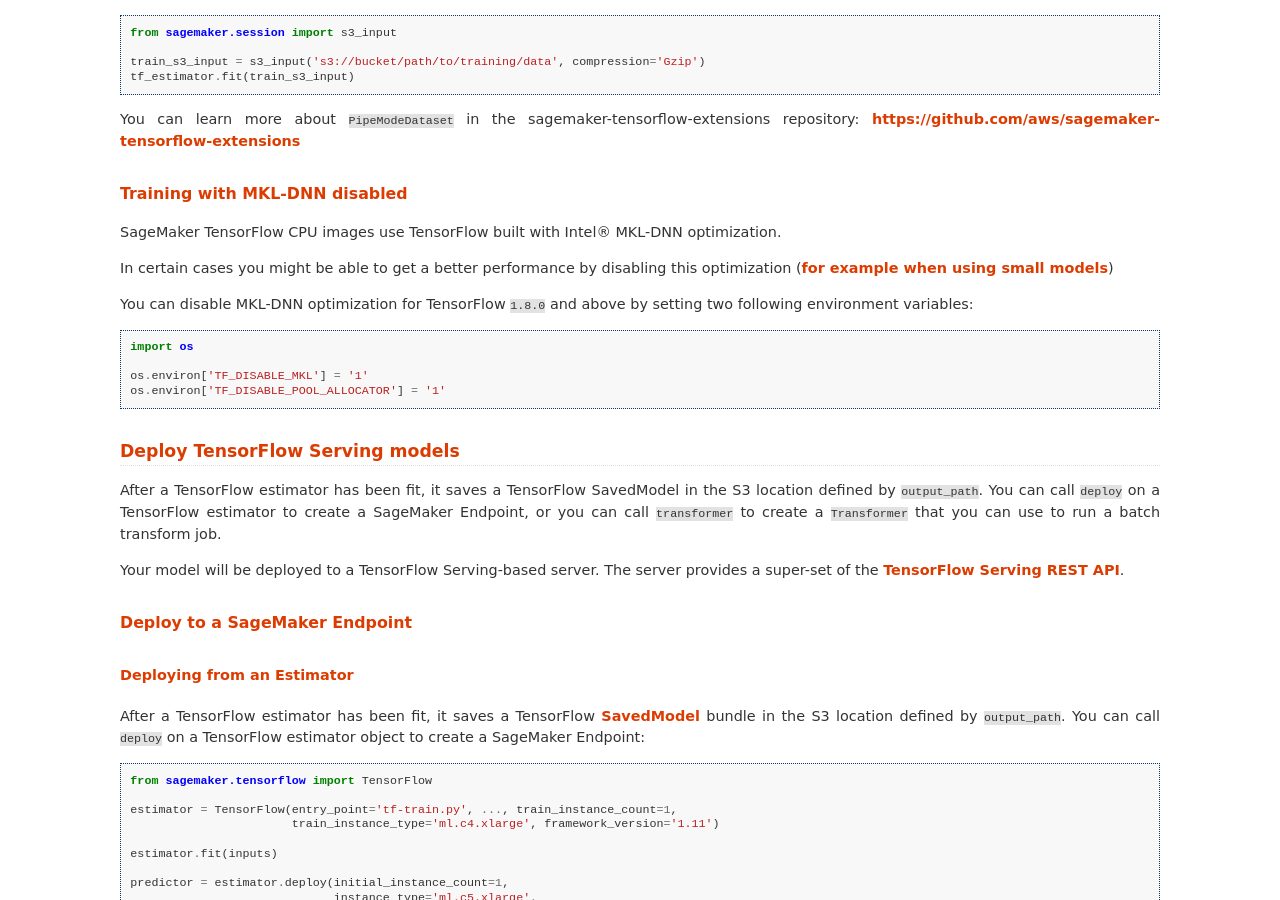
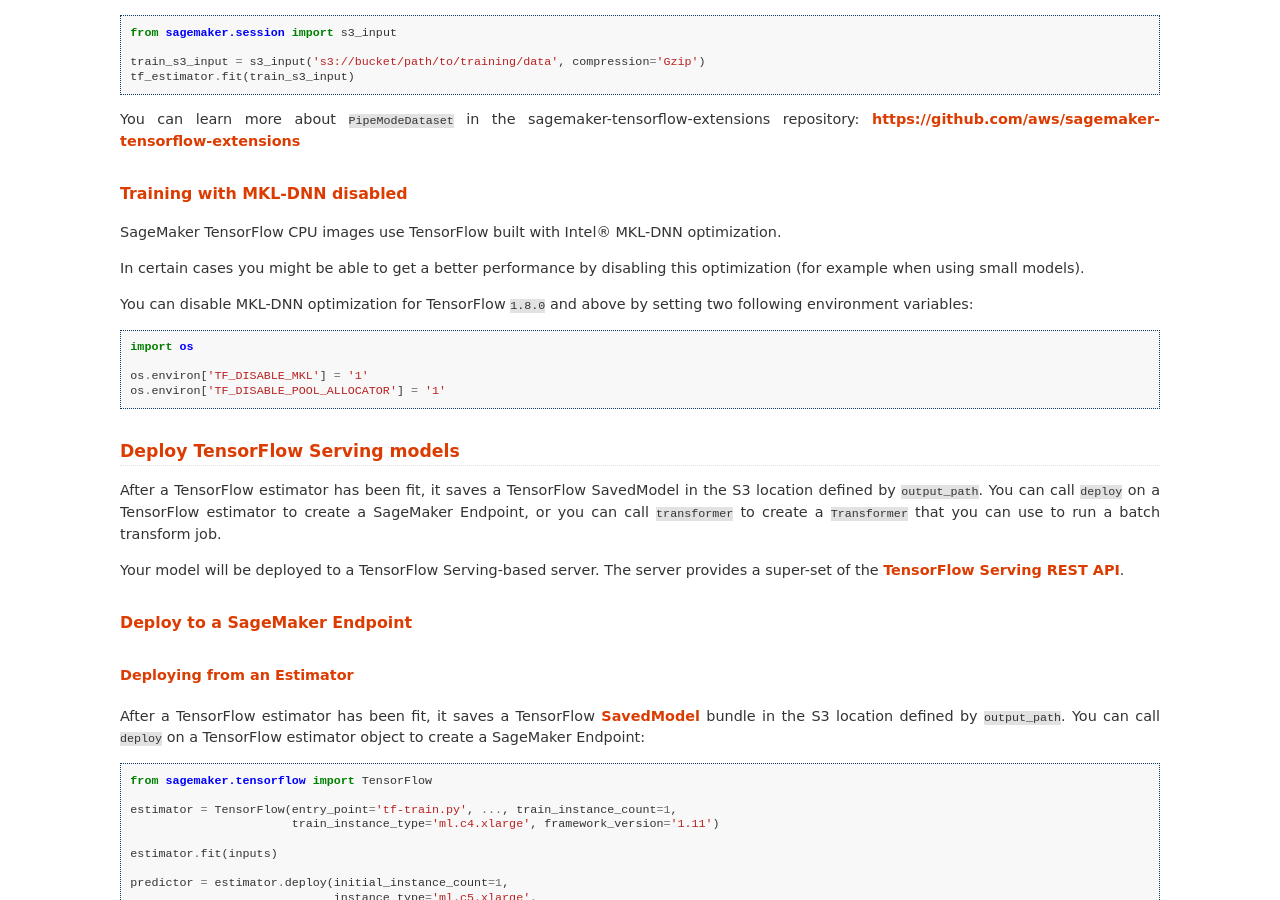
Before and after one commit to Evan-W-ang/sagemaker-python-sdk, a Sphinx documentation site: the page built from doc/using_tf.rst, in a window 1280 px wide and 900 px high, scrolled down 6275 px. Built offline with Sphinx 7.4.7, drawn with Linux system fonts in a browser that asks for light colours; part of the change alters nothing that is shown.

```diff
--- a/doc/using_tf.rst
+++ b/doc/using_tf.rst
@@ -91,7 +91,7 @@ is good practice.
 Note that SageMaker doesn't support argparse actions.
 For example, if you want to use a boolean hyperparameter, specify ``type`` as ``bool`` in your script and provide an explicit ``True`` or ``False`` value for this hyperparameter when you create the TensorFlow estimator.
 
-For a complete example of a TensorFlow training script, see `mnist.py <https://github.com/awslabs/amazon-sagemaker-examples/blob/master/sagemaker-python-sdk/tensorflow_distributed_mnist/mnist.py>`__.
+For a complete example of a TensorFlow training script, see `mnist.py <https://github.com/awslabs/amazon-sagemaker-examples/blob/master/sagemaker-python-sdk/tensorflow_script_mode_training_and_serving/mnist.py>`__.
 
 
 Adapting your local TensorFlow script
@@ -360,7 +360,7 @@ Training with MKL-DNN disabled
 SageMaker TensorFlow CPU images use TensorFlow built with Intel® MKL-DNN optimization.
 
 In certain cases you might be able to get a better performance by disabling this optimization
-(`for example when using small models <https://github.com/awslabs/amazon-sagemaker-examples/blob/d88d1c19861fb7733941969f5a68821d9da2982e/sagemaker-python-sdk/tensorflow_iris_dnn_classifier_using_estimators/iris_dnn_classifier.py#L7-L9>`_)
+(for example when using small models).
 
 You can disable MKL-DNN optimization for TensorFlow ``1.8.0`` and above by setting two following environment variables:
 
```
Also changed, not shown: 1 other file.
